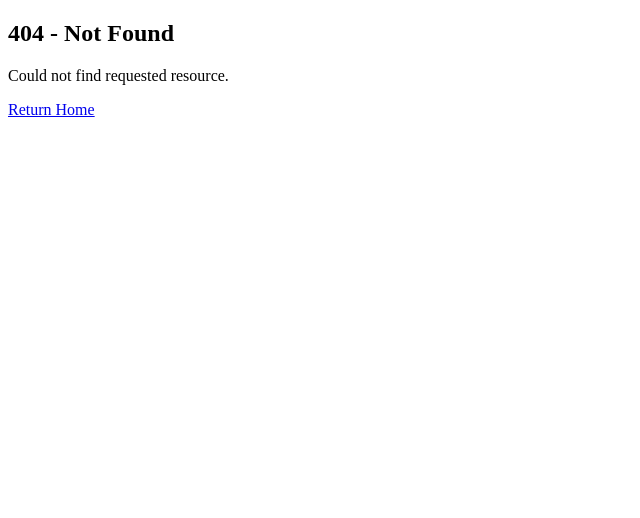
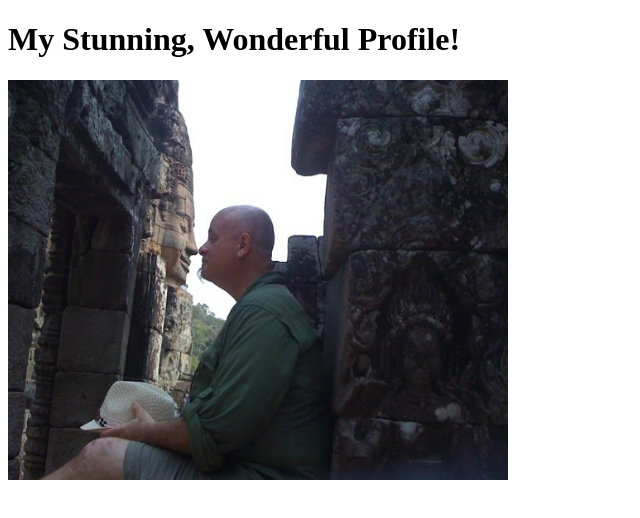
Before and after one commit to faddah/nextjs-codeevolution-routing-demo, a Next.js app: page /profile in a window 1280 px wide. Before the commit this address had no page. Shown: the top 518 px of the page, without its empty margins (0-640 px from the left). Built offline with nearby package versions, Linux system fonts and the light colour scheme.

Commit message:
Created Profile page to go in profiels routing folder, with my buddha image on it.

```diff
--- /dev/null
+++ b/src/app/profile/page.tsx
@@ -0,0 +1,18 @@
+import Image from "next/image";
+
+export default function Profile() {
+	return (
+		<div className="relative z-[-1] flex place-items-center before:absolute before:h-[300px] before:w-full before:-translate-x-1/2 before:rounded-full before:bg-gradient-radial before:from-white before:to-transparent before:blur-2xl before:content-[''] after:absolute after:-z-20 after:h-[180px] after:w-full after:translate-x-1/3 after:bg-gradient-conic after:from-sky-200 after:via-blue-200 after:blur-2xl after:content-[''] before:dark:bg-gradient-to-br before:dark:from-transparent before:dark:to-blue-700 before:dark:opacity-10 after:dark:from-sky-900 after:dark:via-[#0141ff] after:dark:opacity-40 sm:before:w-[480px] sm:after:w-[240px] before:lg:h-[360px]">
+			<h1>My Stunning, Wonderful Profile!</h1>
+
+			<Image
+				className="relative dark:drop-shadow-[0_0_0.3rem_#ffffff70] dark:invert"
+				src="/faddah-buddha-profile-angkor-wat-2010.jpg"
+				alt="Faddah, in profile, with Buddha statues, at Angkor Wat, 2010."
+				width={500}
+				height={400}
+				priority
+			/>
+
+		</div >);
+}
```
